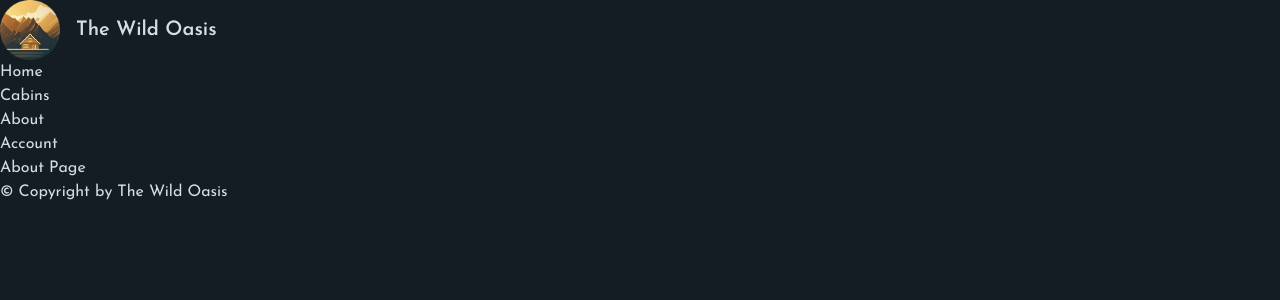
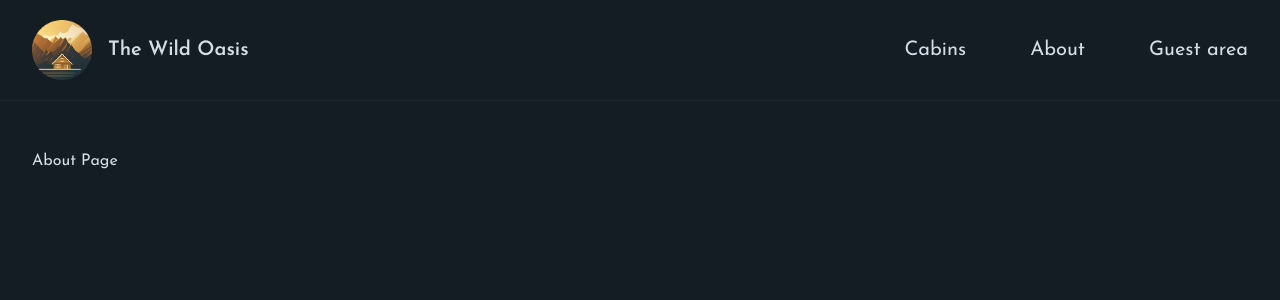
Before and after one commit to zeglicz/the-wild-oasis-website, a Next.js app: page /about in a window 1280 px wide. Shown: the top 300 px of the page. Built offline with nearby package versions, Linux system fonts and the light colour scheme.

Commit message:
feat: add Header component and update layout structure
- Move Logo and Navigation into new Header component
- Update RootLayout to use Header and flex layout for main content
- Add spacing and max-width constraints for main area
- Enhance Navigation with hover and transition styles

```diff
--- /dev/null
+++ b/app/_components/Header.js
@@ -0,0 +1,15 @@
+import Navigation from '@/app/_components/Navigation';
+import Logo from '@/app/_components/Logo';
+
+function Header() {
+  return (
+    <header className='border-b border-primary-900 px-8 py-5'>
+      <div className='flex justify-between items-center max-w-7xl mx-auto'>
+        <Logo />
+        <Navigation />
+      </div>
+    </header>
+  );
+}
+
+export default Header;
--- a/app/_components/Navigation.js
+++ b/app/_components/Navigation.js
@@ -2,19 +2,33 @@
 
 export default function Navigation() {
   return (
-    <ul>
+    <nav className="z-10 text-xl">
+      <ul className="flex gap-16 items-center">
         <li>
-        <Link href="/">Home</Link>
+          <Link
+            href="/cabins"
+            className="hover:text-accent-400 transition-colors"
+          >
+            Cabins
+          </Link>
         </li>
         <li>
-        <Link href="/cabins">Cabins</Link>
+          <Link
+            href="/about"
+            className="hover:text-accent-400 transition-colors"
+          >
+            About
+          </Link>
         </li>
         <li>
-        <Link href="/about">About</Link>
-      </li>
-      <li>
-        <Link href="/account">Account</Link>
+          <Link
+            href="/account"
+            className="hover:text-accent-400 transition-colors"
+          >
+            Guest area
+          </Link>
         </li>
       </ul>
+    </nav>
   );
 }
--- a/app/layout.js
+++ b/app/layout.js
@@ -4,6 +4,7 @@
 import '@/app/_styles/globals.css';
 
 import { Josefin_Sans } from 'next/font/google';
+import Header from './_components/Header';
 const josefin = Josefin_Sans({ subsets: ['latin'], display: 'swap' });
 
 console.log(josefin);
@@ -22,14 +23,12 @@
   return (
     <html lang="en">
       <body
-        className={`${josefin.className} bg-primary-950 text-primary-100 min-h-screen`}
+        className={`${josefin.className} antialiased bg-primary-950 text-primary-100 min-h-screen flex flex-col`}
       >
-        <header>
-          <Logo />
-        </header>
-        <Navigation />
-        <main>{children}</main>
-        <footer>&copy; Copyright by The Wild Oasis</footer>
+        <Header />
+        <div className="flex-1 px-8 py-12">
+          <main className="max-w-7xl mx-auto">{children}</main>
+        </div>
       </body>
     </html>
   );
```
Lines whose indentation alone changed are shown as unchanged.
